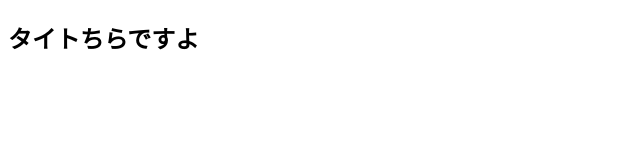
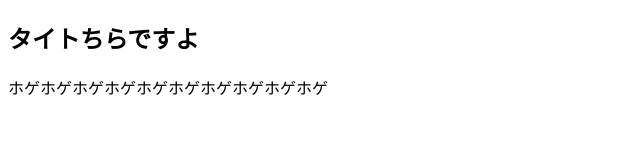
Before and after one commit to Ryo-obata0718/html_20220322, a plain HTML site: page index.html in a window 1280 px wide. Shown: the whole page, without its empty margins (0-640 px from the left). Drawn offline with Linux system fonts and the light colour scheme.

Commit message:
ほげほげしてる

```diff
--- a/index.html
+++ b/index.html
@@ -8,5 +8,6 @@
 </head>
 <body>
   <h2 class="title1">タイトちらですよ</h2>
+  <p>ホゲホゲホゲホゲホゲホゲホゲホゲホゲホゲ</p>
 </body>
 </html>
```
